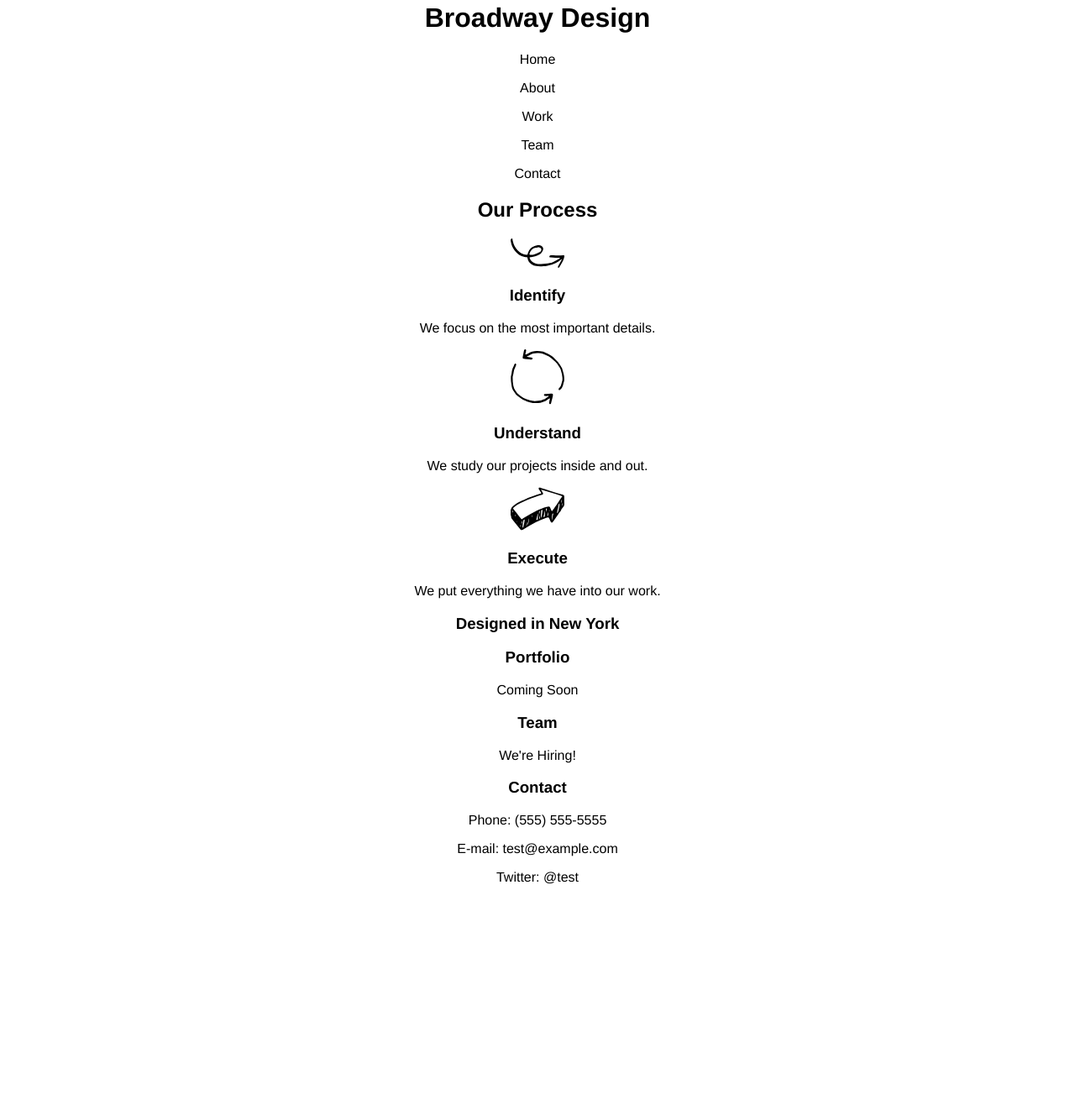
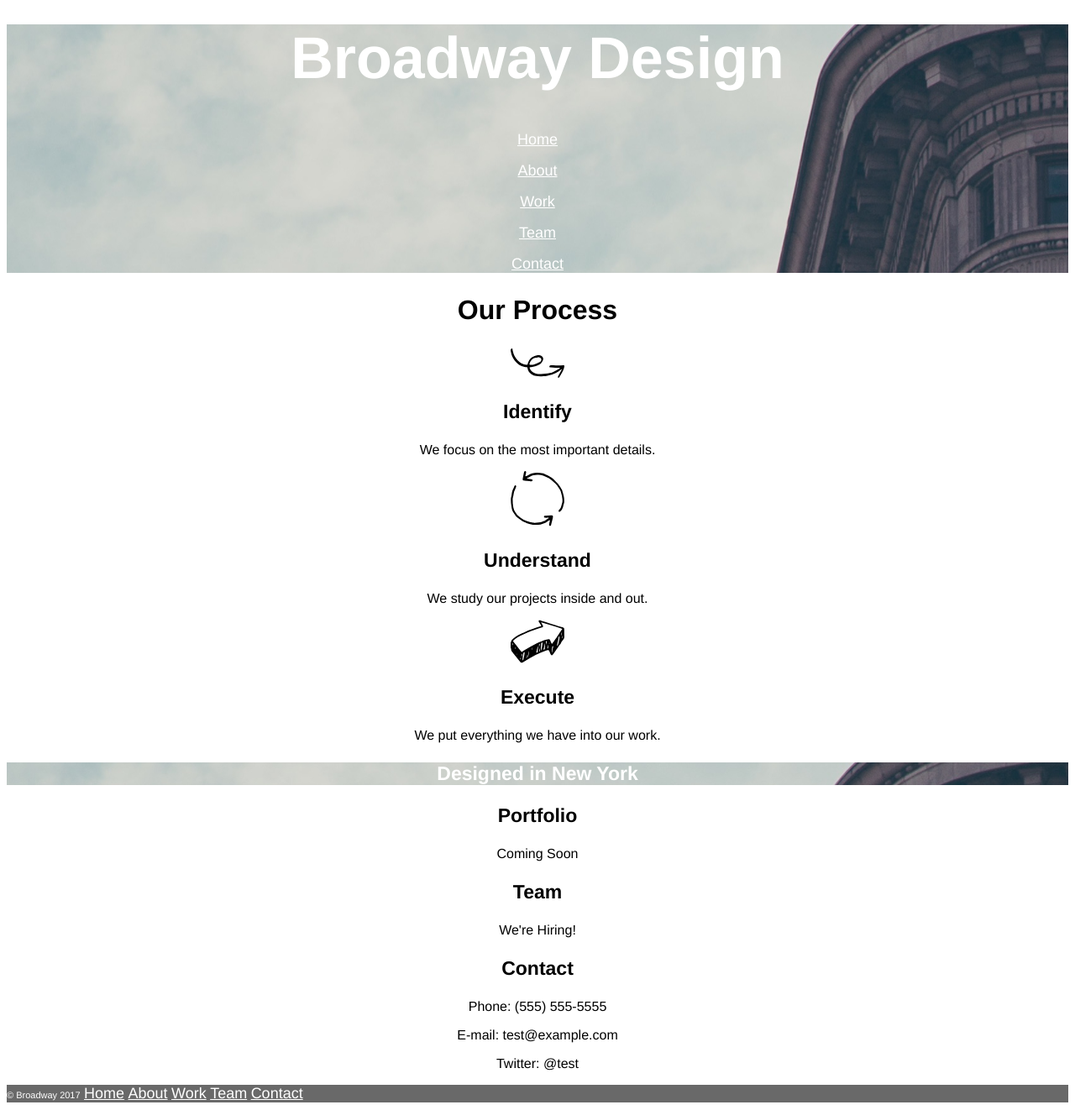
Before and after one commit to feldman50/broadway, a plain HTML site: page index.html in a window 1280 px wide. Shown: the part 18-1340 px from the top of the page at 84% size. Before the commit the page ends 1088 px from the top, so only its background shows below. Drawn offline with Linux system fonts and the light colour scheme.

Commit message:
finalize html and css

```diff
--- a/index.html
+++ b/index.html
@@ -1,19 +1,25 @@
 <!DOCTYPE html>
 <html>
 <head>
-	<title>Broadway Design</title>
+	<title>Broadway</title>
 	<link rel="stylesheet" type="text/css" href="resources/css/index.css">
 </head>
 <body>
-	<div class="header">
+
+	<!-- Hero Sections -->
+
+	<div class="header" id="home">
 		<h1>Broadway Design</h1>
-		<p>Home</p>
-		<p>About</p>
-		<p>Work</p>
-		<p>Team</p>
-		<p>Contact</p>
+		<p><a class="navigation" href="#home">Home</a></p>
+		<p><a class="navigation" href="#about">About</a></p>
+		<p><a class="navigation" href="#work">Work</a></p>
+		<p><a class="navigation" href="#team">Team</a></p>
+		<p><a class="navigation" href="#contact">Contact</a></p>
 	</div>
-	<div class="about">
+
+	<!-- Process Section -->
+
+	<div id="about">
 		<h2>Our Process</h2>
 		<img src="resources/images/identify.svg">
 		<h3>Identify</h3>
@@ -25,22 +31,41 @@
 		<h3>Execute</h3>
 		<p>We put everything we have into our work.</p>
 	</div>
+
+	<!-- Main Hero Sectoin -->
+
 	<div class="break">
 		<h3>Designed in New York</h3>
 	</div>
-	<div class="work">
+
+	<!-- About Section -->
+
+	<div id="work">
 		<h3>Portfolio</h3>
 		<p>Coming Soon</p>
 	</div>
-	<div class="team">
+	<div id="team">
 		<h3>Team</h3>
 		<p>We're Hiring!</p>
 	</div>
-	<div class="Contact">
+	<div id="contact">
 		<h3>Contact</h3>
 		<p>Phone: (555) 555-5555</p>
 		<p>E-mail: test@example.com</p>
 		<p>Twitter: @test</p>
 	</div>
+
+	<!-- Footer Section -->
+
+	<div class="footer">
+		<p>
+			<a id="copyright"> © Broadway 2017</a>
+			<a class="navigation" href="#home">Home</a>
+			<a class="navigation" href="#about">About</a>
+			<a class="navigation" href="#work">Work</a>
+			<a class="navigation" href="#team">Team</a>
+			<a class="navigation" href="#contact">Contact</a>
+		</p>
+	</div>
 </body>
 </html>
--- a/resources/css/index.css
+++ b/resources/css/index.css
@@ -2,3 +2,35 @@ body{
 	text-align: center;
 	font-family: Helvetica;
 }
+.header{
+	background-image: url("../images/the-flatiron-building.png");
+	color: white;
+}
+.footer{
+	background-color: dimgray;
+	text-align: left;
+}
+.break{
+	background-image: url("../images/the-flatiron-building.png");
+	color: white;
+}
+.navigation{
+	font-size: 18px;
+	color: white;
+}
+h1{
+	font-size: 70px;
+	font-weight:bold;
+}
+h2{
+	font-size: 32px;
+	font-weight: bold;
+}
+h3{
+	font-size: 23px;
+	font-weight: bold;
+}
+#copyright{
+	color: white;
+	font-size:11px;
+}
```
